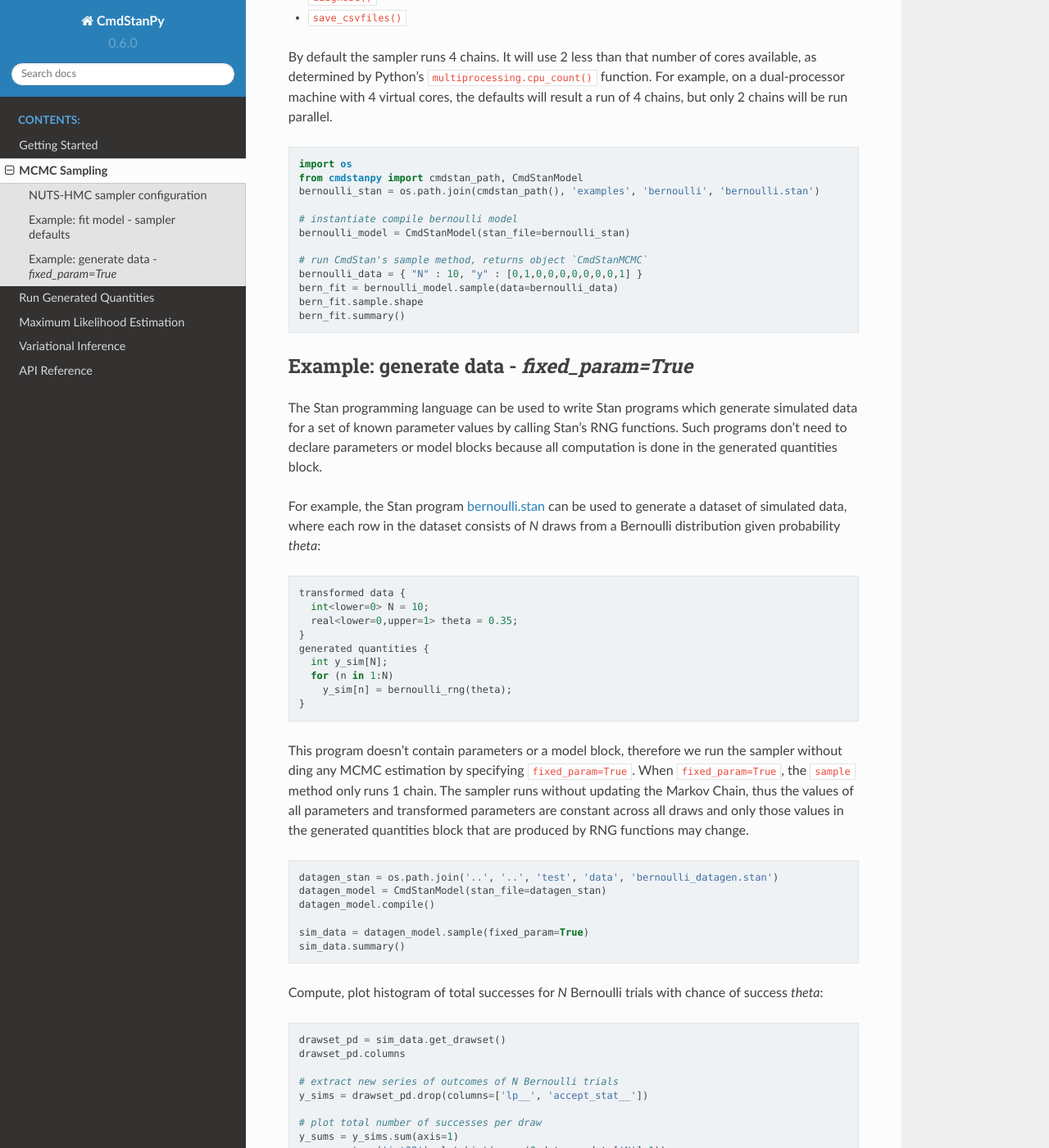
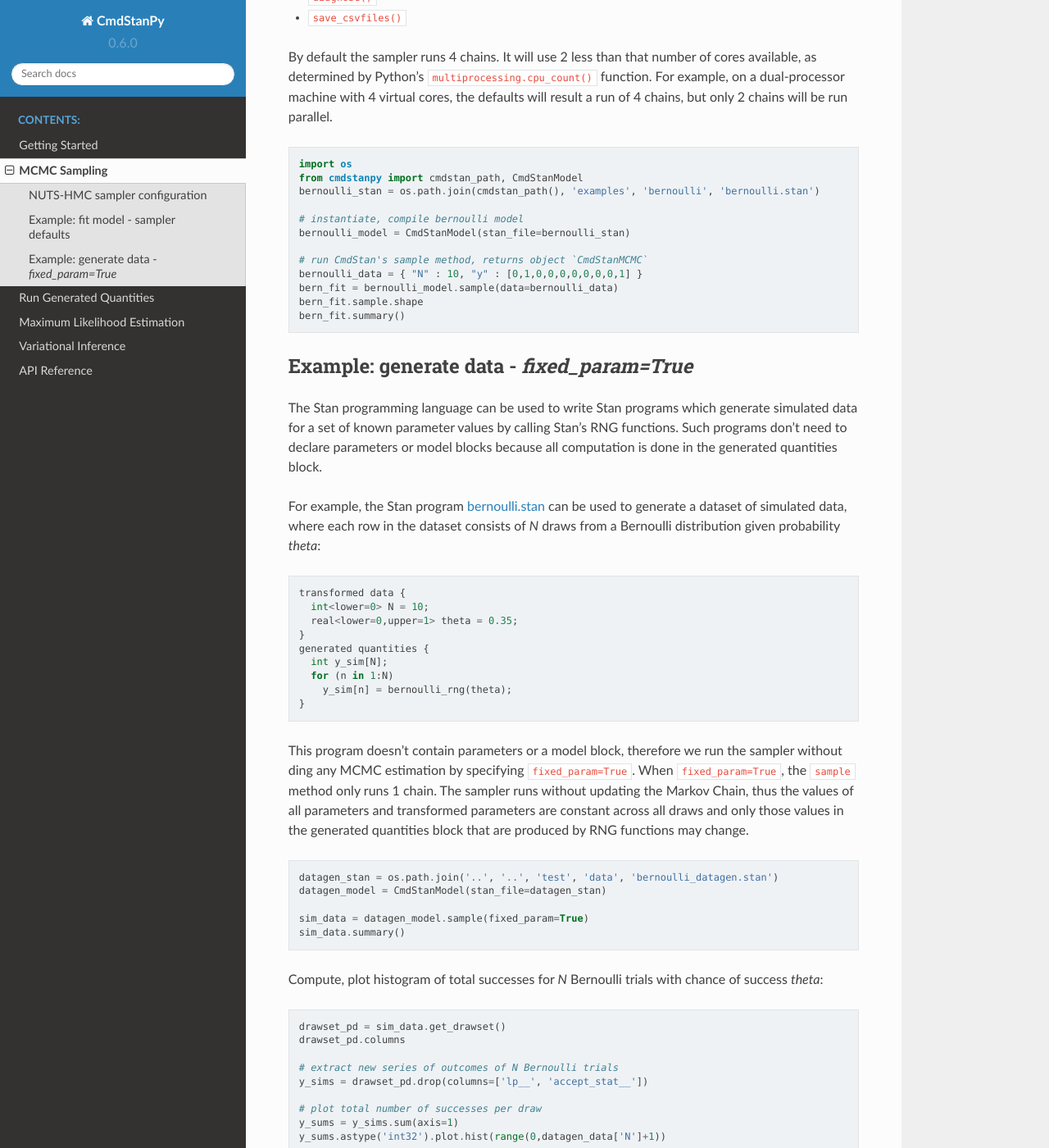
Before and after one commit to stan-dev/cmdstanpy, a Sphinx documentation site: the page built from docs/sample.rst, in a window 1280 px wide and 1400 px high, scrolled down 1545 px. Shown: the whole window at 82% size. Built offline with Sphinx 7.4.7 and the Read the Docs theme 2.0.0, drawn with Linux system fonts in a browser that asks for light colours; formulas are drawn with MathJax 3.

Commit message:
doc edits

```diff
--- a/docs/optimize.rst
+++ b/docs/optimize.rst
@@ -47,7 +47,7 @@
     from cmdstanpy.model import CmdStanModel
     from cmdstanpy.utils import cmdstan_path
 
-    # instantiate compile bernoulli model
+    # instantiate, compile bernoulli model
     bernoulli_path = os.path.join(cmdstan_path(), 'examples', 'bernoulli', 'bernoulli.stan')
     bernoulli_model = CmdStanModel(stan_file=bernoulli_path)
 
--- a/docs/sample.rst
+++ b/docs/sample.rst
@@ -87,7 +87,7 @@
     from cmdstanpy import cmdstan_path, CmdStanModel
     bernoulli_stan = os.path.join(cmdstan_path(), 'examples', 'bernoulli', 'bernoulli.stan')
 
-    # instantiate compile bernoulli model
+    # instantiate, compile bernoulli model
     bernoulli_model = CmdStanModel(stan_file=bernoulli_stan)
 
     # run CmdStan's sample method, returns object `CmdStanMCMC`
@@ -137,7 +137,6 @@
 
     datagen_stan = os.path.join('..', '..', 'test', 'data', 'bernoulli_datagen.stan')
     datagen_model = CmdStanModel(stan_file=datagen_stan)
-    datagen_model.compile()
 
     sim_data = datagen_model.sample(fixed_param=True)
     sim_data.summary()
--- a/docs/variational_bayes.rst
+++ b/docs/variational_bayes.rst
@@ -78,7 +78,7 @@
     from cmdstanpy.model import CmdStanModel
     from cmdstanpy.utils import cmdstan_path
 
-    # instantiate compile bernoulli model
+    # instantiate, compile bernoulli model
     bernoulli_path = os.path.join(cmdstan_path(), 'examples', 'bernoulli', 'bernoulli.stan')
     bernoulli_model = CmdStanModel(stan_file=bernoulli_path)
 
```
Also changed, not shown: README.md (+0 -1 lines), docs/notebooks/MCMC Sampling.ipynb, docs/notebooks/Maximum Likelihood Estimation.ipynb, docs/notebooks/Run Generated Quantities.ipynb, docs/notebooks/Variational Inference.ipynb, 1 other file.
